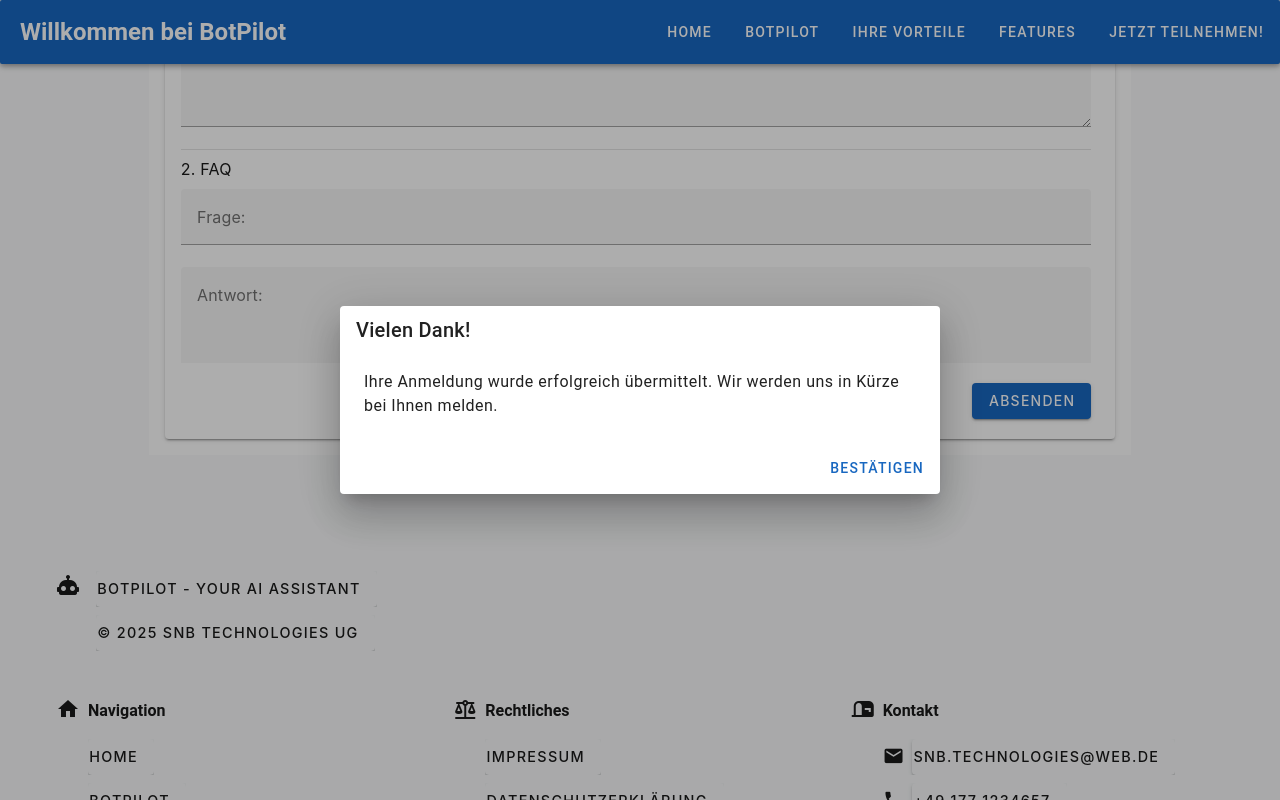
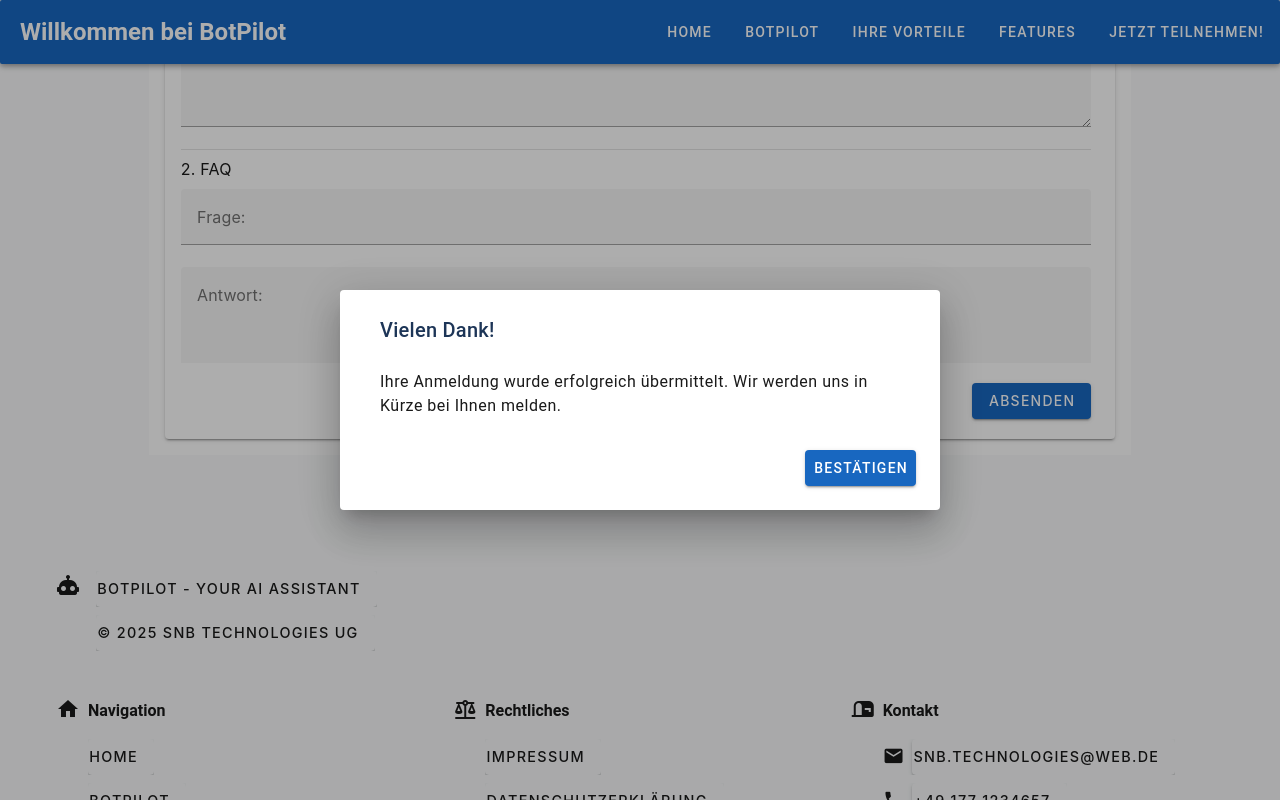
Before and after one commit to normanboettcher/BotPilot, a Vue app in the folder bot-pilot-web/chatme-web-app/: page / in a window 1280 px wide. Both pictures are taken after typing "Sample", "Sample", "name@example.com", "5551234", "Sample", "Sample" into the empty fields and a click on the button "ABSENDEN". Built offline with nearby package versions, Linux system fonts and the light colour scheme.

Commit message:
Added - SuccessDialog v2

```diff
--- a/bot-pilot-web/chatme-web-app/src/components/form/pilot/PilotForm.vue
+++ b/bot-pilot-web/chatme-web-app/src/components/form/pilot/PilotForm.vue
@@ -4,7 +4,7 @@
 import type { Kontaktdaten } from '@components/domain/Kontaktdaten.ts';
 import KontaktdatenForm from '@components/form/pilot/KontaktdatenForm.vue';
 import FaqList from '@components/form/pilot/FaqList.vue';
-import SuccessDialog from '@components/form/pilot/SuccessDialog.vue';
+import SuccessDialog from '@components/form/pilot/dialog/SuccessDialog.vue';
 
 type FormData = {
   kontaktdaten: Kontaktdaten;
--- a/bot-pilot-web/chatme-web-app/src/components/form/pilot/SuccessDialog.vue
+++ /dev/null
@@ -1,22 +0,0 @@
-<script setup lang="ts">
-import { defineModel } from 'vue';
-
-const modelValue = defineModel<boolean>();
-console.log('modelValue', modelValue.value);
-</script>
-<template>
-  <v-dialog v-model="modelValue" max-width="600px">
-    <v-card>
-      <v-card-title class="headline">Vielen Dank!</v-card-title>
-      <v-card-text>
-        Ihre Anmeldung wurde erfolgreich übermittelt. Wir werden uns in Kürze bei Ihnen melden.
-      </v-card-text>
-      <v-card-actions>
-        <v-spacer></v-spacer>
-        <v-btn color="primary" @click="$emit('update:modelValue', modelValue)">Bestätigen</v-btn>
-      </v-card-actions>
-    </v-card>
-  </v-dialog>
-</template>
-
-<style scoped></style>
--- /dev/null
+++ b/bot-pilot-web/chatme-web-app/src/components/form/pilot/dialog/SuccessDialog.vue
@@ -0,0 +1,37 @@
+<script setup lang="ts">
+import { defineModel } from 'vue';
+
+const modelValue = defineModel<boolean>();
+console.log('modelValue', modelValue.value);
+</script>
+<template>
+  <v-dialog v-model="modelValue" max-width="600px">
+    <v-card class="success-dialog-card pa-4">
+      <v-card-title class="success-dialog-headline pl-6">Vielen Dank!</v-card-title>
+      <v-card-text>
+        Ihre Anmeldung wurde erfolgreich übermittelt. Wir werden uns in Kürze bei Ihnen melden.
+      </v-card-text>
+      <v-card-actions>
+        <v-spacer></v-spacer>
+        <v-btn
+          class="success-dialog-button"
+          variant="elevated"
+          color="primary"
+          @click="$emit('update:modelValue', modelValue)"
+          >Bestätigen
+        </v-btn>
+      </v-card-actions>
+    </v-card>
+  </v-dialog>
+</template>
+
+<style scoped>
+.success-dialog-card {
+  background-color: var(--color-card);
+  color: var(--color-text);
+}
+
+.success-dialog-headline {
+  color: var(--color-heading);
+}
+</style>
```
